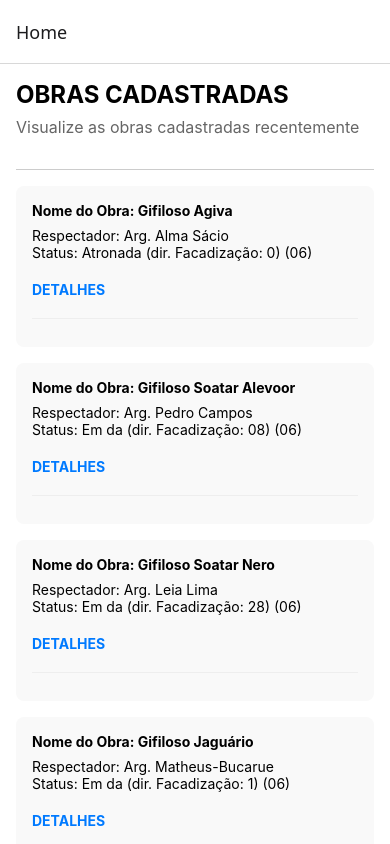
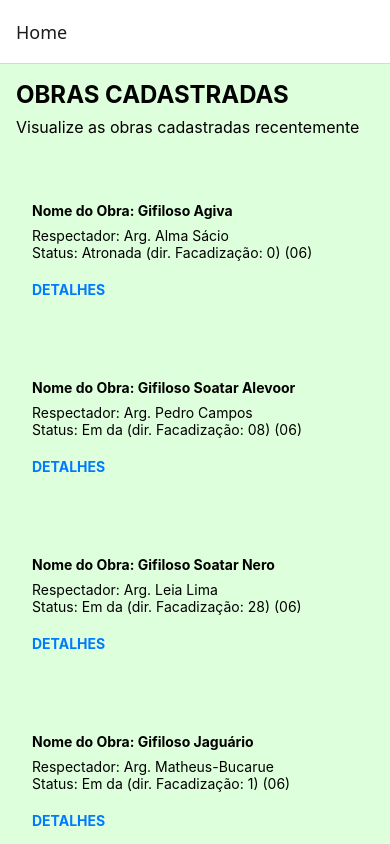
Before and after one commit to stellacarv/obratrack, a React Native app: screen /Home in a window 390 px wide. Built offline with nearby package versions, Linux system fonts and the light colour scheme.

Commit message:
Alteração de cores/ Home

```diff
--- a/src/screens/Home/style.ts
+++ b/src/screens/Home/style.ts
@@ -4,7 +4,7 @@ const styles = StyleSheet.create({
   container: {
     flex: 1,
     padding: 16,
-    backgroundColor: '#fff',
+    backgroundColor: '#ddffdb',
   },
   header: {
     fontSize: 24,
@@ -13,16 +13,16 @@ const styles = StyleSheet.create({
   },
   subheader: {
     fontSize: 16,
-    color: '#666',
+    color: '##314C1C',
     marginBottom: 16,
   },
   divider: {
     height: 1,
-    backgroundColor: '#ccc',
+    backgroundColor: 'ddffdb',
     marginVertical: 16,
   },
   card: {
-    backgroundColor: '#f9f9f9',
+    backgroundColor: '##314C1C',
     padding: 16,
     borderRadius: 8,
     marginBottom: 16,
@@ -33,7 +33,7 @@ const styles = StyleSheet.create({
   },
   cardDivider: {
     height: 1,
-    backgroundColor: '#eee',
+    backgroundColor: '##314C1C',
     marginVertical: 12,
   },
   detailsButton: {
@@ -53,21 +53,21 @@ const styles = StyleSheet.create({
     padding: 12,
     borderRadius: 8,
     borderWidth: 1,
-    borderColor: '#ccc',
+    borderColor: '##314C1C',
     flex: 1,
     marginHorizontal: 8,
     alignItems: 'center',
     marginBottom: 50
   },
   primaryButton: {
-    backgroundColor: '#007AFF',
-    borderColor: '#007AFF',
+    backgroundColor: '##314C1C',
+    borderColor: '##314C1C',
   },
   footerButtonText: {
     fontWeight: 'bold',
   },
   primaryButtonText: {
-    color: '#fff',
+    color: '#314C1C',
   },
 });
 export default styles;
```
